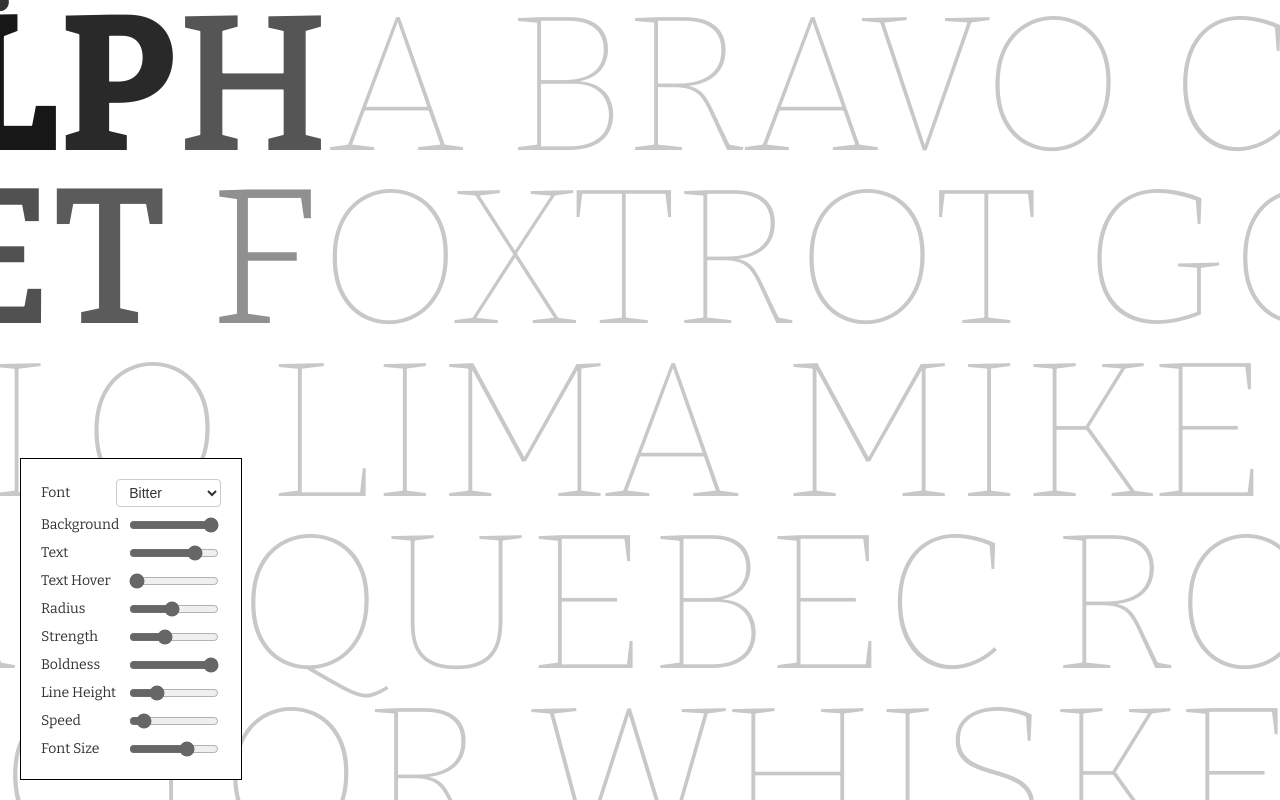
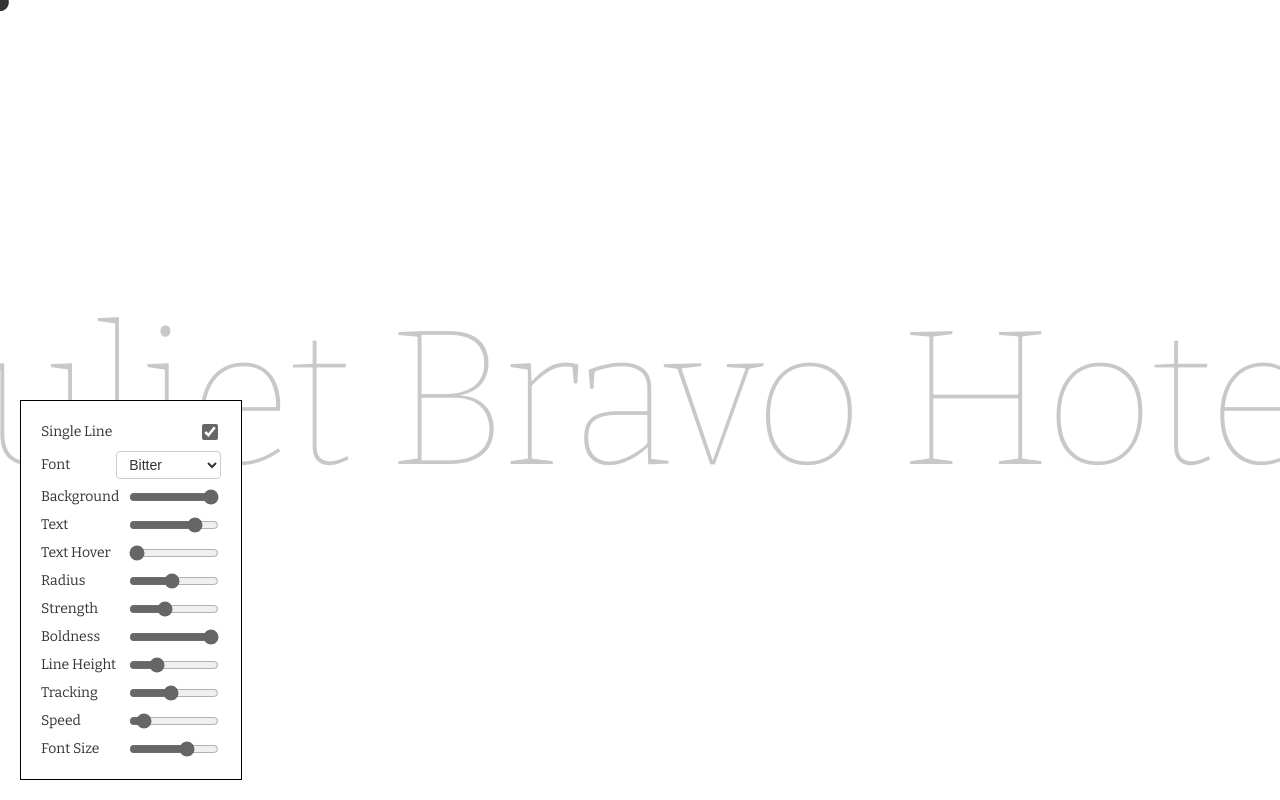
Before and after one commit to FuturaExtraBold/hovertext, a React (Vite) app: page / in a window 1280 px wide. Built offline with nearby package versions, Linux system fonts and the light colour scheme; a web font is replaced by a local one.

Commit message:
feat: add controls for single line mode and animation toggle

```diff
--- a/src/App.jsx
+++ b/src/App.jsx
@@ -13,8 +13,10 @@ const lines = [
   "VICTOR WHISKEY XRAY YANKEE ZULU",
 ];
 
+const singleLineText = "Juliet Bravo Hotel";
+
 function Main() {
-  const { config } = useApp();
+  const { config, singleLine, animateLines } = useApp();
   const mainRef = useRef(null);
 
   const getBackground = () => {
@@ -31,6 +33,29 @@ function Main() {
     }
   }, [config.bgColor]);
 
+  const renderContent = () => {
+    if (singleLine) {
+      return (
+        <div className="single-line-container">
+          <Breaker text={singleLineText} animate={false} />
+        </div>
+      );
+    }
+
+    return (
+      <div className="breaker-container">
+        {lines.map((line, i) => (
+          <Breaker
+            key={i}
+            text={line}
+            animate={animateLines}
+            direction={i % 2 === 0 ? "l" : "r"}
+          />
+        ))}
+      </div>
+    );
+  };
+
   return (
     <>
       <Cursor />
@@ -40,21 +65,13 @@ function Main() {
         style={{
           background: getBackground(),
           lineHeight: config.lineHeight,
+          letterSpacing: `${config.tracking}em`,
           fontSize: config.fontSize,
           fontFamily: `"${config.fontFamily}", sans-serif`,
           justifyContent: "center",
         }}
       >
-        <div className="breaker-container">
-          {lines.map((line, i) => (
-            <Breaker
-              key={i}
-              text={line}
-              animate={true}
-              direction={i % 2 === 0 ? "l" : "r"}
-            />
-          ))}
-        </div>
+        {renderContent()}
       </main>
       <ControlBar />
     </>
--- a/src/components/Breaker.jsx
+++ b/src/components/Breaker.jsx
@@ -44,9 +44,11 @@ export function Breaker({ text, animate = false, direction = "l" }) {
 
   if (!animate) {
     return (
-      <span className="breaker">
-        <BreakerContent text={text} />
-      </span>
+      <div className="breaker-line">
+        <span className="breaker">
+          <BreakerContent text={text} />
+        </span>
+      </div>
     );
   }
 
--- a/src/components/ControlBar.jsx
+++ b/src/components/ControlBar.jsx
@@ -2,7 +2,15 @@ import { configLabels, configRanges, fontOptions } from "../config";
 import { useApp } from "../context/AppContext";
 
 export function ControlBar() {
-  const { config, updateConfig, setHideCursor } = useApp();
+  const {
+    config,
+    updateConfig,
+    setHideCursor,
+    singleLine,
+    setSingleLine,
+    animateLines,
+    setAnimateLines,
+  } = useApp();
 
   return (
     <div
@@ -10,6 +18,24 @@ export function ControlBar() {
       onMouseEnter={() => setHideCursor(true)}
       onMouseLeave={() => setHideCursor(false)}
     >
+      <label>
+        Single Line
+        <input
+          type="checkbox"
+          checked={singleLine}
+          onChange={(e) => setSingleLine(e.target.checked)}
+        />
+      </label>
+      {!singleLine && (
+        <label>
+          Animate
+          <input
+            type="checkbox"
+            checked={animateLines}
+            onChange={(e) => setAnimateLines(e.target.checked)}
+          />
+        </label>
+      )}
       <label>
         {configLabels.fontFamily}
         <select
--- a/src/config.js
+++ b/src/config.js
@@ -8,6 +8,7 @@ export const configRanges = {
   strength: { min: 0.2, max: 5, step: 0.1 },
   boldness: { min: 100, max: 900, step: 100 },
   lineHeight: { min: 0.5, max: 2, step: 0.05 },
+  tracking: { min: -0.2, max: 0.2, step: 0.02 },
   animationSpeed: { min: 5, max: 60, step: 1 },
   fontSize: { min: 64, max: 256, step: 1 },
 };
@@ -20,6 +21,7 @@ export const configLabels = {
   strength: "Strength",
   boldness: "Boldness",
   lineHeight: "Line Height",
+  tracking: "Tracking",
   animationSpeed: "Speed",
   fontSize: "Font Size",
   fontFamily: "Font",
--- a/src/context/AppContext.jsx
+++ b/src/context/AppContext.jsx
@@ -9,6 +9,7 @@ const defaultConfig = {
   strength: 2,
   boldness: 900,
   lineHeight: 0.9,
+  tracking: -0.02,
   animationSpeed: 10,
   fontSize: 192,
   fontFamily: "Bitter",
@@ -19,6 +20,8 @@ const AppContext = createContext(null);
 export function AppProvider({ children }) {
   const [config, setConfig] = useState(defaultConfig);
   const [hideCursor, setHideCursor] = useState(false);
+  const [singleLine, setSingleLine] = useState(true);
+  const [animateLines, setAnimateLines] = useState(false);
   const mousePos = useMousePosition();
 
   const updateConfig = (key, value) => {
@@ -34,6 +37,10 @@ export function AppProvider({ children }) {
         mousePos,
         hideCursor,
         setHideCursor,
+        singleLine,
+        setSingleLine,
+        animateLines,
+        setAnimateLines,
       }}
     >
       {children}
--- a/src/index.css
+++ b/src/index.css
@@ -1,4 +1,5 @@
-html, body {
+html,
+body {
   margin: 0;
   padding: 0;
   overflow: hidden;
@@ -43,6 +44,13 @@ main {
   overflow: hidden;
 }
 
+.single-line-container {
+  display: flex;
+  justify-content: center;
+  align-items: center;
+  text-align: center;
+}
+
 .breaker-wrapper {
   overflow: visible;
   width: 100%;
@@ -57,6 +65,11 @@ main {
   white-space: nowrap;
   user-select: none;
   -webkit-user-select: none;
+}
+
+.breaker-line {
+  width: 100%;
+  text-align: center;
 }
 
 .control-bar {
@@ -86,6 +99,12 @@ main {
   accent-color: #666;
 }
 
+.control-bar input[type="checkbox"] {
+  width: 16px;
+  height: 16px;
+  accent-color: #666;
+}
+
 .control-bar select {
   padding: 4px 8px;
   border: 1px solid #ccc;
```
